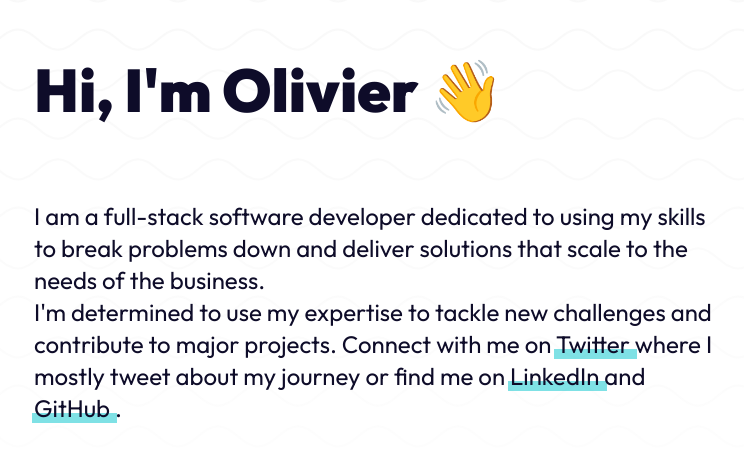
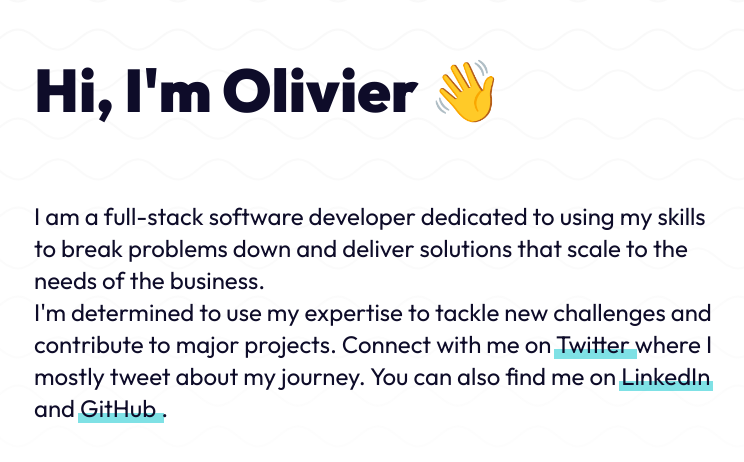
Before and after one commit to olivsinz/olivierzinsou.com, a Vue app: page / in a window 1280 px wide. Shown: the part 158-620 px from the top of the page, without its empty margins (262-1006 px from the left). Built offline with nearby package versions, Linux system fonts and the light colour scheme.

Commit message:
Update Index.vue

```diff
--- a/src/components/Index.vue
+++ b/src/components/Index.vue
@@ -18,7 +18,7 @@
           >
             Twitter
           </a>
-          where I mostly tweet about my journey or find me on
+          where I mostly tweet about my journey. You can also find me on
           <a
             href="https://www.linkedin.com/in/olivierzinsou/"
             target="_blank"
```
